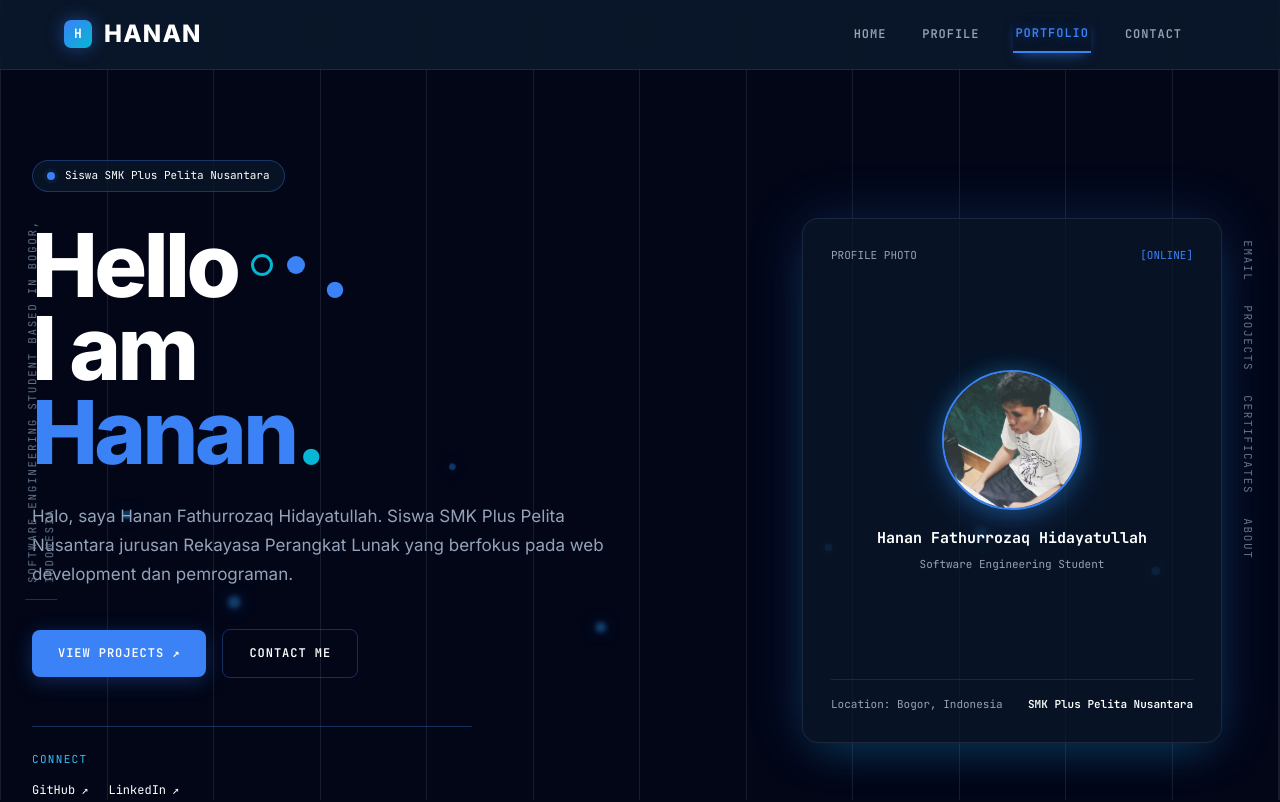
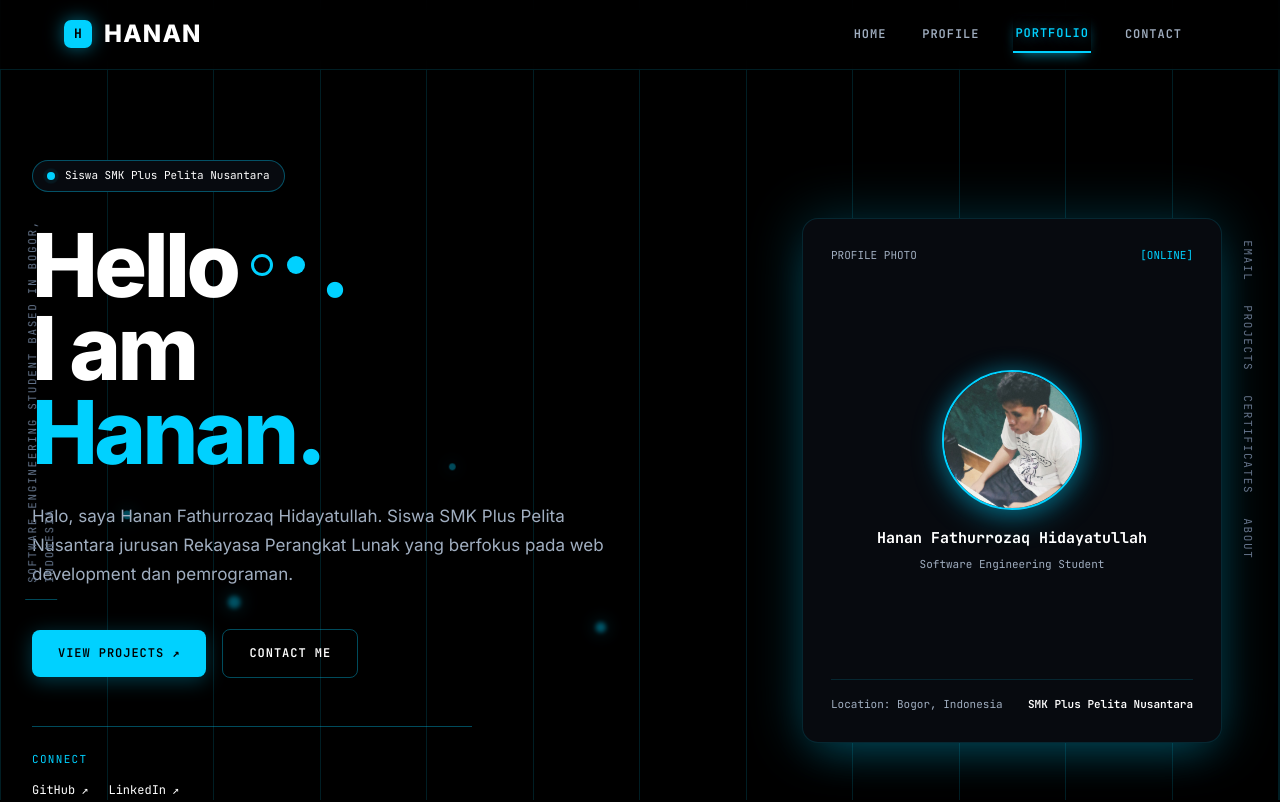
Before and after one commit to Hanan-FH/portofolio, a React (Vite) app: page / in a window 1280 px wide. Shown: the top 802 px of the page. Built offline with nearby package versions, Linux system fonts and the light colour scheme.

Commit message:
chore: carry over pre-existing uncommitted changes before restyle

```diff
--- a/src/App.css
+++ b/src/App.css
@@ -611,13 +611,13 @@ section {
   text-transform: uppercase;
   letter-spacing: 0.08em;
   transition: all 0.2s ease;
-  box-shadow: 0 4px 20px rgba(59, 130, 246, 0.28);
+  box-shadow: 0 4px 20px rgba(0, 209, 255, 0.28);
   border: none;
 }
 
 .btn-primary:hover {
   background-color: var(--accent-hover);
-  box-shadow: 0 8px 30px rgba(59, 130, 246, 0.42);
+  box-shadow: 0 8px 30px rgba(0, 209, 255, 0.44);
   transform: translateY(-2px);
 }
 
@@ -719,7 +719,7 @@ section {
   border-radius: 50%;
   border: 2px solid var(--accent);
   overflow: hidden;
-  box-shadow: 0 8px 30px rgba(59, 130, 246, 0.35), 0 0 20px rgba(6, 182, 212, 0.22);
+  box-shadow: 0 8px 30px rgba(0, 209, 255, 0.36), 0 0 22px rgba(0, 209, 255, 0.24);
   position: relative;
   background-color: var(--bg-elevated);
 }
@@ -742,8 +742,8 @@ section {
   height: 96px;
   margin: 0 auto 16px;
   border-radius: 50%;
-  border: 2px dashed rgba(59, 130, 246, 0.5);
-  background: rgba(59, 130, 246, 0.1);
+  border: 2px dashed rgba(0, 209, 255, 0.5);
+  background: rgba(0, 209, 255, 0.1);
   display: flex;
   align-items: center;
   justify-content: center;
@@ -751,7 +751,7 @@ section {
   font-size: 26px;
   font-weight: 700;
   color: var(--accent);
-  box-shadow: 0 8px 24px rgba(59, 130, 246, 0.22);
+  box-shadow: 0 8px 24px rgba(0, 209, 255, 0.24);
 }
 
 .avatar-name {
@@ -1190,7 +1190,7 @@ section {
 
 .project-btn:hover {
   background-color: var(--accent-hover);
-  box-shadow: 0 6px 20px rgba(59, 130, 246, 0.35);
+  box-shadow: 0 6px 20px rgba(0, 209, 255, 0.36);
 }
 
 @media (max-width: 768px) {
@@ -1632,14 +1632,14 @@ footer {
   height: 28px;
   border-radius: 7px;
   background: linear-gradient(135deg, var(--accent-blue) 0%, var(--accent-cyan) 100%);
-  box-shadow: 0 0 18px rgba(59, 130, 246, 0.45);
+  box-shadow: 0 0 18px rgba(0, 209, 255, 0.5);
   display: inline-flex;
   align-items: center;
   justify-content: center;
   font-family: var(--font-mono);
   font-size: 13px;
   font-weight: 800;
-  color: #ffffff;
+  color: #000000;
   letter-spacing: 0;
   flex-shrink: 0;
 }
@@ -1676,8 +1676,8 @@ footer {
 .nav-link.active {
   color: var(--accent-blue);
   border-bottom: 2px solid var(--accent-blue);
-  text-shadow: 0 0 14px rgba(59, 130, 246, 0.45);
-  box-shadow: 0 6px 14px -6px rgba(59, 130, 246, 0.65);
+  text-shadow: 0 0 14px rgba(0, 209, 255, 0.5);
+  box-shadow: 0 6px 14px -6px rgba(0, 209, 255, 0.7);
 }
 
 /* Anti-Gravity Floating Particle Canvas */
@@ -1693,7 +1693,7 @@ footer {
   position: absolute;
   border-radius: 50%;
   background: radial-gradient(circle, var(--accent-cyan) 0%, var(--accent-blue) 60%, transparent 100%);
-  box-shadow: 0 0 16px rgba(59, 130, 246, 0.55), 0 0 30px rgba(6, 182, 212, 0.3);
+  box-shadow: 0 0 16px rgba(0, 209, 255, 0.6), 0 0 30px rgba(0, 209, 255, 0.35);
   opacity: 0.35;
   animation: agFloatUp var(--ag-duration, 14s) var(--spring-easing) infinite;
   animation-delay: var(--ag-delay, 0s);
@@ -1761,7 +1761,7 @@ footer {
 .skill-card:hover,
 .foundation-card:hover {
   border-color: var(--accent-blue);
-  box-shadow: 0 20px 40px rgba(59, 130, 246, 0.15);
+  box-shadow: 0 20px 40px rgba(0, 209, 255, 0.18);
   transform: translate3d(var(--tilt-x, 0px), calc(-6px + var(--tilt-y, 0px)), 0) rotateX(var(--rot-x, 0deg)) rotateY(var(--rot-y, 0deg));
 }
 
@@ -1770,9 +1770,9 @@ footer {
   margin-top: 40px;
   padding: 28px;
   border-radius: 16px;
-  background: linear-gradient(135deg, rgba(11, 25, 44, 0.82) 0%, rgba(30, 58, 138, 0.22) 100%);
+  background: linear-gradient(135deg, rgba(7, 10, 15, 0.92) 0%, rgba(0, 209, 255, 0.08) 100%);
   border: 1px solid var(--border-strong);
-  box-shadow: 0 20px 40px rgba(59, 130, 246, 0.15);
+  box-shadow: 0 20px 40px rgba(0, 209, 255, 0.18);
   backdrop-filter: blur(14px);
   -webkit-backdrop-filter: blur(14px);
 }
@@ -1794,7 +1794,7 @@ footer {
   gap: 8px;
   padding: 6px 12px;
   border-radius: 9999px;
-  background: rgba(59, 130, 246, 0.14);
+  background: rgba(0, 209, 255, 0.12);
   border: 1px solid var(--border-strong);
   font-family: var(--font-mono);
   font-size: 11px;
@@ -1805,7 +1805,7 @@ footer {
 }
 
 .foundation-card {
-  background: rgba(11, 25, 44, 0.78);
+  background: #05080d;
   border: 1px solid var(--border-subtle);
   border-radius: 12px;
   padding: 22px;
@@ -1836,8 +1836,8 @@ footer {
   font-size: 11px;
   padding: 4px 10px;
   border-radius: 6px;
-  background: rgba(59, 130, 246, 0.12);
-  border: 1px solid rgba(59, 130, 246, 0.28);
+  background: rgba(0, 209, 255, 0.1);
+  border: 1px solid rgba(0, 209, 255, 0.28);
   color: var(--text-primary);
 }
 
--- a/src/index.css
+++ b/src/index.css
@@ -1,70 +1,69 @@
 /* ==============================================================================
-   HANAN PERSONAL PORTFOLIO & PROFESSIONAL HUB — DESIGN SYSTEM
-   Color Strategy:
-   - Canvas / Background: Dark Slate Navy (#020617 / #0F172A)
-   - Primary Base: Deep Navy Blue (#0B192C / #1E3A8A)
-   - Secondary / Accent: Tech Cyan / Electric Blue (#3B82F6 / #06B6D4)
-   - Text Colors: Crisp White (#FFFFFF) & Soft Muted Blue-Gray (#94A3B8)
+   HANAN PERSONAL PORTFOLIO & PROFESSIONAL HUB — HIGH-FIDELITY UI/UX & MOTION
+   Reverted Color Palette (Dynamic Duo):
+   - Primary Base: #000000 (Pure Black — main background, canvas, navbar container)
+   - Accent Tech: #00D1FF (Electric Cyan Blue — glow highlights, active states,
+     hover effects, particle colors, borders)
+   - Text Primary: #FFFFFF (Pure White — headings, primary links, main descriptions)
+   - Text Secondary: #A0AEC0 (Cool Gray — metadata, sub-points, inactive states)
    ============================================================================== */
 
 :root {
   /* ---------------------------------------------------------------------------
-     NAVY & SLATE SURFACES
+     PURE BLACK SURFACES & CONTAINERS
      --------------------------------------------------------------------------- */
-  --bg-primary: #020617;
-  --bg-slate: #0f172a;
-  --bg-navy: #0b192c;
-  --bg-navy-elevated: #1e3a8a;
-  --bg-surface: rgba(11, 25, 44, 0.72);
-  --bg-elevated: #0b192c;
-  --bg-footer: #020617;
-  --nav-bg: rgba(11, 25, 44, 0.85);
-  --bg-header: rgba(11, 25, 44, 0.85);
-  --bg-drawer: rgba(2, 6, 23, 0.96);
-  --bg-card: rgba(30, 58, 138, 0.14);
-  --bg-subtle-fill: rgba(59, 130, 246, 0.08);
-  --bg-badge-overlay: rgba(2, 6, 23, 0.86);
-  --bg-modal-overlay: rgba(2, 6, 23, 0.84);
+  --bg-primary: #000000;
+  --bg-surface: #070a0f;
+  --bg-elevated: #05070b;
+  --bg-footer: #000000;
+  --nav-bg: rgba(0, 0, 0, 0.88);
+  --bg-header: rgba(0, 0, 0, 0.88);
+  --bg-drawer: rgba(0, 0, 0, 0.96);
+  --bg-card: rgba(0, 209, 255, 0.04);
+  --bg-subtle-fill: rgba(0, 209, 255, 0.07);
+  --bg-badge-overlay: rgba(0, 0, 0, 0.88);
+  --bg-modal-overlay: rgba(0, 0, 0, 0.88);
 
   /* ---------------------------------------------------------------------------
-     ELECTRIC BLUE & TECH CYAN ACCENTS
+     ELECTRIC CYAN BLUE ACCENT TECH (#00D1FF)
      --------------------------------------------------------------------------- */
-  --accent-blue: #3b82f6;
-  --accent-cyan: #06b6d4;
-  --accent: #3b82f6;
-  --accent-hover: #2563eb;
-  --accent-glow: rgba(59, 130, 246, 0.22);
+  --accent-tech: #00d1ff;
+  --accent-blue: #00d1ff;
+  --accent-cyan: #00d1ff;
+  --accent: #00d1ff;
+  --accent-hover: #33daff;
+  --accent-glow: rgba(0, 209, 255, 0.24);
 
   /* ---------------------------------------------------------------------------
      BORDERS & STRUCTURAL HAIRLINES
      --------------------------------------------------------------------------- */
-  --border-subtle: rgba(148, 163, 184, 0.14);
-  --border-strong: rgba(59, 130, 246, 0.32);
-  --border-hover: rgba(59, 130, 246, 0.55);
-  --line-marginal: rgba(59, 130, 246, 0.35);
+  --border-subtle: rgba(0, 209, 255, 0.14);
+  --border-strong: rgba(0, 209, 255, 0.36);
+  --border-hover: rgba(0, 209, 255, 0.68);
+  --line-marginal: rgba(0, 209, 255, 0.35);
 
   /* ---------------------------------------------------------------------------
-     TYPOGRAPHY PALETTE (WCAG 2.2 AA High-Contrast)
+     TYPOGRAPHY PALETTE (High-Contrast Dynamic Duo)
      --------------------------------------------------------------------------- */
   --text-heading: #ffffff;
   --text-primary: #ffffff;
-  --text-secondary: #94a3b8;
-  --text-label: #38bdf8;
-  --text-muted: #94a3b8;
+  --text-secondary: #a0aec0;
+  --text-label: #00d1ff;
+  --text-muted: #a0aec0;
   --text-faint: #64748b;
-  --text-on-accent: #ffffff;
+  --text-on-accent: #000000;
 
   /* ---------------------------------------------------------------------------
      PHYSICS, ELEVATION & ACCESSIBILITY TOKENS
      --------------------------------------------------------------------------- */
   --spring-easing: cubic-bezier(0.16, 1, 0.3, 1);
-  --focus-ring: #3b82f6;
-  --selection-bg: #3b82f6;
-  --selection-text: #ffffff;
-  --scrollbar-thumb: rgba(59, 130, 246, 0.32);
+  --focus-ring: #00d1ff;
+  --selection-bg: #00d1ff;
+  --selection-text: #000000;
+  --scrollbar-thumb: rgba(0, 209, 255, 0.32);
 
-  --shadow-card: 0 20px 40px rgba(59, 130, 246, 0.15);
-  --shadow-profile: 0 0 55px rgba(59, 130, 246, 0.2), 0 20px 45px -15px rgba(6, 182, 212, 0.22);
+  --shadow-card: 0 20px 40px rgba(0, 209, 255, 0.16);
+  --shadow-profile: 0 0 55px rgba(0, 209, 255, 0.22), 0 20px 45px -15px rgba(0, 209, 255, 0.25);
 
   /* Alert banners */
   --alert-success-bg: rgba(16, 185, 129, 0.1);
@@ -73,11 +72,11 @@
   --alert-error-bg: rgba(239, 68, 68, 0.1);
   --alert-error-border: rgba(239, 68, 68, 0.35);
   --alert-error-text: #f87171;
-  --alert-warning-bg: rgba(6, 182, 212, 0.12);
-  --alert-warning-border: rgba(6, 182, 212, 0.38);
-  --alert-warning-text: #38bdf8;
+  --alert-warning-bg: rgba(0, 209, 255, 0.12);
+  --alert-warning-border: rgba(0, 209, 255, 0.38);
+  --alert-warning-text: #00d1ff;
 
-  --font-sans: 'Inter', system-ui, -apple-system, BlinkMacSystemFont, 'Segoe UI', Roboto, sans-serif;
+  --font-sans: 'Inter', 'Montserrat', system-ui, -apple-system, BlinkMacSystemFont, 'Segoe UI', Roboto, sans-serif;
   --font-mono: 'JetBrains Mono', SFMono-Regular, Menlo, Monaco, Consolas, monospace;
 }
 
@@ -95,9 +94,8 @@ html {
 body {
   background-color: var(--bg-primary);
   background-image:
-    radial-gradient(circle at 15% 15%, rgba(30, 58, 138, 0.28) 0%, transparent 45%),
-    radial-gradient(circle at 85% 25%, rgba(6, 182, 212, 0.12) 0%, transparent 40%),
-    radial-gradient(circle at 50% 80%, rgba(11, 25, 44, 0.65) 0%, transparent 55%);
+    radial-gradient(circle at 18% 14%, rgba(0, 209, 255, 0.11) 0%, transparent 42%),
+    radial-gradient(circle at 82% 28%, rgba(0, 209, 255, 0.08) 0%, transparent 38%);
   background-attachment: fixed;
   color: var(--text-primary);
   font-family: var(--font-sans);
@@ -119,13 +117,13 @@ h4 {
   color: var(--selection-text);
 }
 
-/* Electric blue focus ring for keyboard navigation */
+/* Electric Cyan Blue focus ring for keyboard navigation */
 :focus-visible {
   outline: 2px solid var(--focus-ring);
   outline-offset: 2px;
 }
 
-/* Minimal navy/blue scrollbar */
+/* Minimal Pure Black & Cyan scrollbar */
 ::-webkit-scrollbar {
   width: 7px;
   height: 7px;
@@ -138,7 +136,7 @@ h4 {
   border-radius: 4px;
 }
 ::-webkit-scrollbar-thumb:hover {
-  background: var(--accent-blue);
+  background: var(--accent-tech);
 }
 
 #root {
```
Also changed, not shown: public/site.webmanifest, 1 other file (tests, documents, lock files or other folders).
